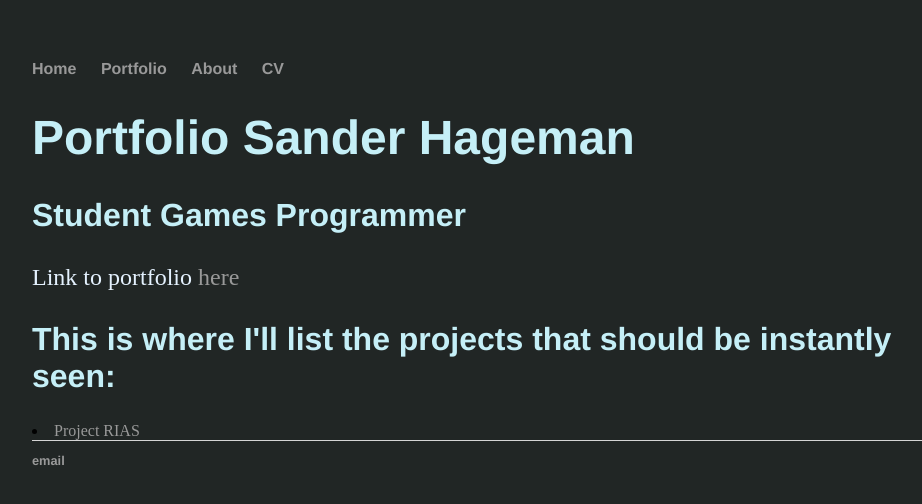
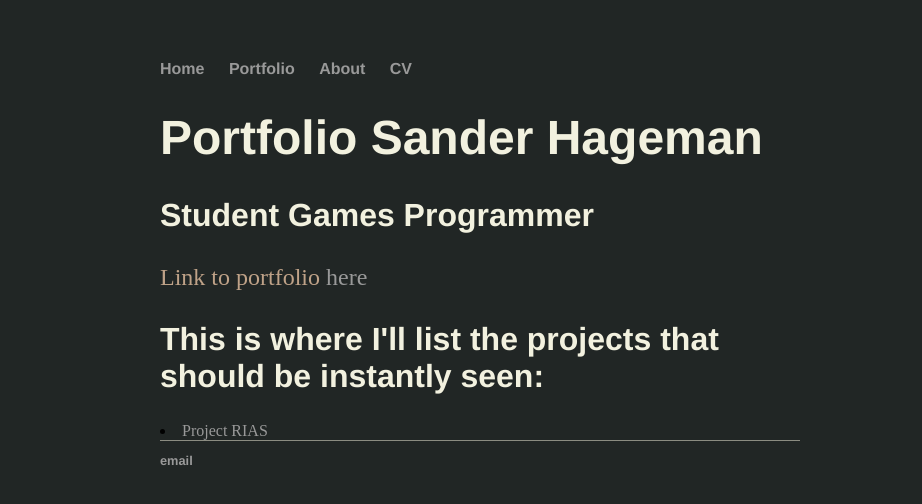
Before and after one commit to SanderHageman/sanderhageman.github.io, a Jekyll site: the page built from index.html, in a window 1280 px wide. Shown: the top 504 px of the page, without its empty margins (160-1082 px from the left). Built offline with Jekyll 4.4.1, drawn with Linux system fonts in a browser that asks for light colours.

Commit message:
Update main.css

```diff
--- a/css/main.css
+++ b/css/main.css
@@ -1,6 +1,6 @@
 body {
     margin: 60px auto;
-    width: 70%;
+    width: 50%;
     background-color: #212625;
 }
 nav ul, footer ul {
@@ -23,20 +23,20 @@ a:hover {
 h1 {
     font-size: 3em;
     font-family:'Helvetica', 'Arial', 'Sans-Serif';
-    color: #c5eff7;
+    color: #F2F1DF;
 }
 h2 {
     font-size: 2em;
     font-family:'Helvetica', 'Arial', 'Sans-Serif';
-    color: #c5eff7;
+    color: #F2F1DF;
 }
 p {
     font-size: 1.5em;
     line-height: 1.4em;
-    color: #e4f1fe;
+    color: #BFA288;
 }
 footer {
-    border-top: 1px solid #d5d5d5;
+    border-top: 1px solid #8B8C81;
     font-size: .8em;
 }
 
```
